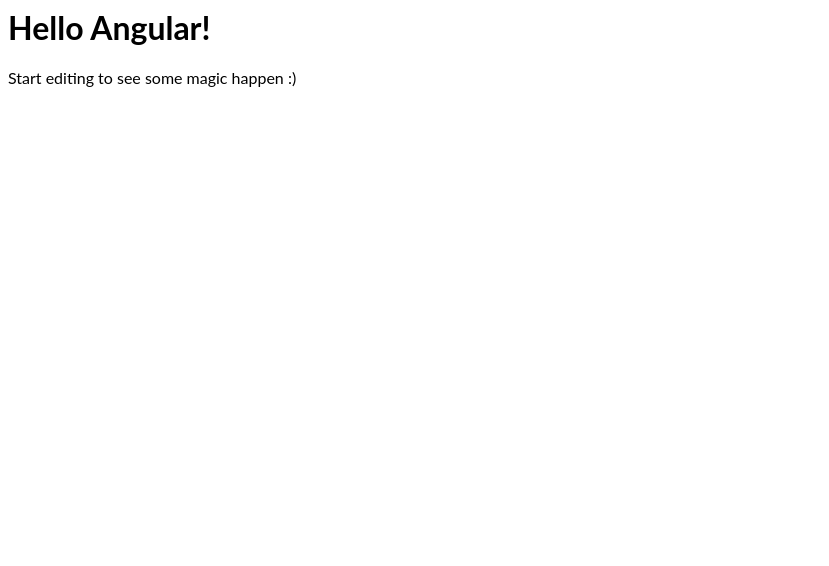
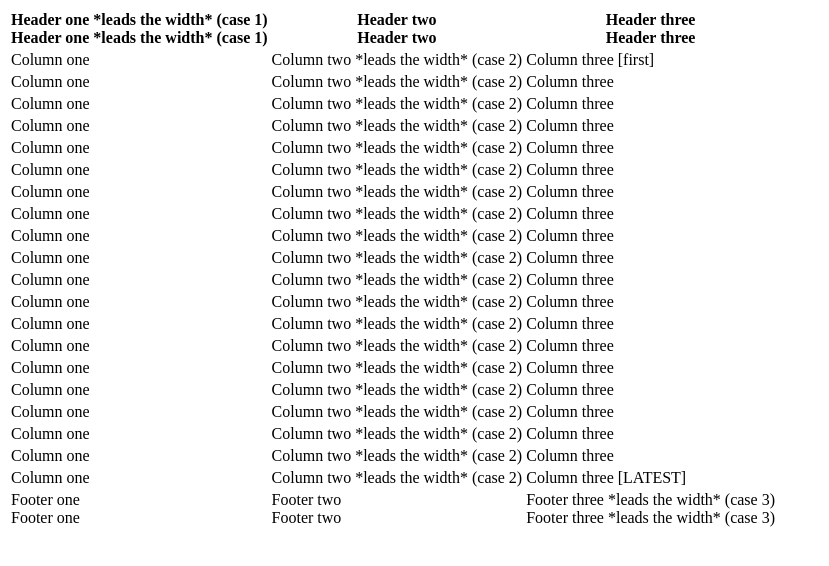
Before and after one commit to mantuonweb/scroll-table, an Angular app: page / in a window 1280 px wide. Shown: the top 566 px of the page, without its empty margins (0-829 px from the left). Built offline with nearby package versions, Linux system fonts and the light colour scheme.

Commit message:
1 file modified

```diff
--- a/src/app/app.component.html
+++ b/src/app/app.component.html
@@ -1,4 +1,148 @@
-<hello name="{{ name }}"></hello>
-<p>
-  Start editing to see some magic happen :)
-</p>
+<div class="wrapper">
+  <div class="container">
+    <table>
+      <thead>
+        <tr>
+          <th>
+            Header one *leads the width* (case 1)
+            <div class="c1">
+              Header one *leads the width* (case 1)
+            </div>
+          </th>
+          <th>
+            Header two
+            <div class="c2">
+              Header two
+            </div>
+          </th>
+          <th>
+            Header three
+            <div class="c3">
+              Header three
+            </div>
+          </th>
+        </tr>
+      </thead>
+      <tbody>
+        <tr>
+          <td>Column one</td>
+          <td>Column two *leads the width* (case 2)</td>
+          <td>Column three [first]</td>
+        </tr>
+        <tr>
+          <td>Column one</td>
+          <td>Column two *leads the width* (case 2)</td>
+          <td>Column three</td>
+        </tr>
+        <tr>
+          <td>Column one</td>
+          <td>Column two *leads the width* (case 2)</td>
+          <td>Column three</td>
+        </tr>
+        <tr>
+          <td>Column one</td>
+          <td>Column two *leads the width* (case 2)</td>
+          <td>Column three</td>
+        </tr>
+        <tr>
+          <td>Column one</td>
+          <td>Column two *leads the width* (case 2)</td>
+          <td>Column three</td>
+        </tr>
+        <tr>
+          <td>Column one</td>
+          <td>Column two *leads the width* (case 2)</td>
+          <td>Column three</td>
+        </tr>
+        <tr>
+          <td>Column one</td>
+          <td>Column two *leads the width* (case 2)</td>
+          <td>Column three</td>
+        </tr>
+        <tr>
+          <td>Column one</td>
+          <td>Column two *leads the width* (case 2)</td>
+          <td>Column three</td>
+        </tr>
+        <tr>
+          <td>Column one</td>
+          <td>Column two *leads the width* (case 2)</td>
+          <td>Column three</td>
+        </tr>
+        <tr>
+          <td>Column one</td>
+          <td>Column two *leads the width* (case 2)</td>
+          <td>Column three</td>
+        </tr>
+        <tr>
+          <td>Column one</td>
+          <td>Column two *leads the width* (case 2)</td>
+          <td>Column three</td>
+        </tr>
+        <tr>
+          <td>Column one</td>
+          <td>Column two *leads the width* (case 2)</td>
+          <td>Column three</td>
+        </tr>
+        <tr>
+          <td>Column one</td>
+          <td>Column two *leads the width* (case 2)</td>
+          <td>Column three</td>
+        </tr>
+        <tr>
+          <td>Column one</td>
+          <td>Column two *leads the width* (case 2)</td>
+          <td>Column three</td>
+        </tr>
+        <tr>
+          <td>Column one</td>
+          <td>Column two *leads the width* (case 2)</td>
+          <td>Column three</td>
+        </tr>
+        <tr>
+          <td>Column one</td>
+          <td>Column two *leads the width* (case 2)</td>
+          <td>Column three</td>
+        </tr>
+        <tr>
+          <td>Column one</td>
+          <td>Column two *leads the width* (case 2)</td>
+          <td>Column three</td>
+        </tr>
+        <tr>
+          <td>Column one</td>
+          <td>Column two *leads the width* (case 2)</td>
+          <td>Column three</td>
+        </tr>
+        <tr>
+          <td>Column one</td>
+          <td>Column two *leads the width* (case 2)</td>
+          <td>Column three</td>
+        </tr>
+        <tr>
+          <td>Column one</td>
+          <td>Column two *leads the width* (case 2)</td>
+          <td>Column three [LATEST]</td>
+        </tr>
+      </tbody>
+      <tfoot>
+        <tr>
+          <td>
+            Footer one
+            <div class="c1">
+              Footer one
+            </div>
+          </td>
+          <td>
+            Footer two
+            <div class="c2">Footer two</div>
+          </td>
+          <td>
+            Footer three *leads the width* (case 3)
+            <div class="c3">Footer three *leads the width* (case 3)</div>
+          </td>
+        </tr>
+      </tfoot>
+    </table>
+  </div>
+</div>
```
